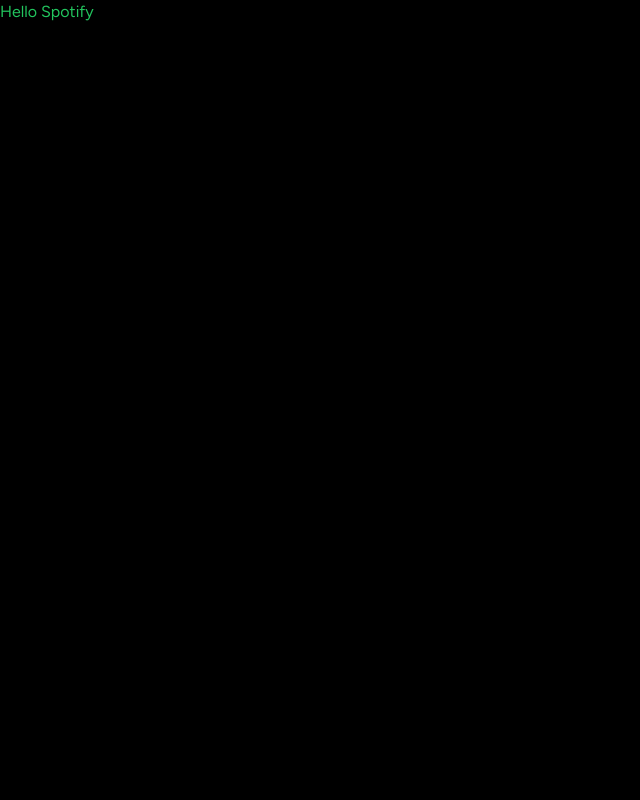
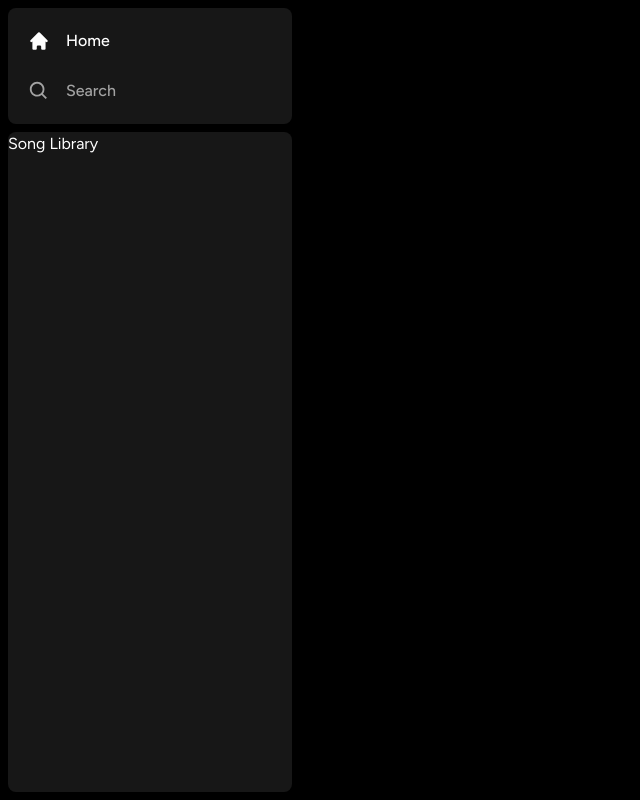
Before and after one commit to Sailesh2577/spotify-clone, a Next.js app: page / in a window 1280 px wide. Shown: the whole page, without its empty margins (0-640 px from the left). Built offline with nearby package versions, Linux system fonts and the light colour scheme.

Commit message:
Added sidebar and icons

```diff
--- a/app/page.tsx
+++ b/app/(site)/page.tsx
@@ -1,5 +1,5 @@
 import Image from "next/image";
 
 export default function Home() {
-  return <div className="text-green-500">Hello Spotify</div>;
+  return <div className="text-green-500">Main Content</div>;
 }
--- a/app/layout.tsx
+++ b/app/layout.tsx
@@ -1,6 +1,8 @@
 import type { Metadata } from "next";
 import { Figtree } from "next/font/google";
 import "./globals.css";
+
+import Sidebar from "@/components/Sidebar";
 
 const font = Figtree({ subsets: ["latin"] });
 
@@ -16,7 +18,9 @@
 }) {
   return (
     <html lang="en">
-      <body className={font.className}>{children}</body>
+      <body className={font.className}>
+        <Sidebar>{children}</Sidebar>
+      </body>
     </html>
   );
 }
--- /dev/null
+++ b/components/Box.tsx
@@ -0,0 +1,18 @@
+import { twMerge } from "tailwind-merge";
+
+interface BoxProps {
+  children: React.ReactNode;
+  className?: string;
+}
+
+const Box: React.FC<BoxProps> = ({ children, className }) => {
+  return (
+    <div
+      className={twMerge(`bg-neutral-900 rounded-lg h-fit w-full`, className)}
+    >
+      {children}
+    </div>
+  );
+};
+
+export default Box;
--- /dev/null
+++ b/components/Sidebar.tsx
@@ -0,0 +1,62 @@
+"use client";
+
+import { usePathname } from "next/navigation";
+import { useMemo } from "react";
+import { HiHome } from "react-icons/hi";
+import { BiSearch } from "react-icons/bi";
+
+import Box from "./Box";
+import SidebarItem from "./SidebarItem";
+
+interface SidebarProps {
+  children: React.ReactNode;
+}
+
+const Sidebar: React.FC<SidebarProps> = ({ children }) => {
+  const pathname = usePathname();
+
+  const routes = useMemo(
+    () => [
+      {
+        icon: HiHome,
+        label: "Home",
+        active: pathname !== "/search",
+        href: "/",
+      },
+      {
+        icon: BiSearch,
+        label: "Search",
+        active: pathname === "/search",
+        href: "/search",
+      },
+    ],
+    [pathname]
+  );
+
+  return (
+    <div className="flex h-full">
+      <div
+        className="
+    hidden
+    md:flex
+    flex-col
+    gap-y-2
+    bg-black
+    h-full
+    w-[300px]
+    p-2"
+      >
+        <Box>
+          <div className="flex flex-col gap-y-4 px-5 py-4">
+            {routes.map((item) => (
+              <SidebarItem key={item.label} {...item} />
+            ))}
+          </div>
+        </Box>
+        <Box className="overflow-y-auto h-full">Song Library</Box>
+      </div>
+    </div>
+  );
+};
+
+export default Sidebar;
--- /dev/null
+++ b/components/SidebarItem.tsx
@@ -0,0 +1,46 @@
+import Link from "next/link";
+import { IconType } from "react-icons";
+import { twMerge } from "tailwind-merge";
+
+interface SidebarItemProps {
+  icon: IconType;
+  label: string;
+  active: boolean;
+  href: string;
+}
+
+const SidebarItem: React.FC<SidebarItemProps> = ({
+  icon: Icon,
+  label,
+  active,
+  href,
+}) => {
+  return (
+    <Link
+      href={href}
+      className={twMerge(
+        `
+  flex
+  flex-row
+  h-auto
+  items-center
+  w-full
+  gap-x-4
+  text-md
+  font-medium
+  cursor-pointer
+  hover:text-white
+  transition
+  text-neutral-400
+  py-1
+  `,
+        active && "text-white"
+      )}
+    >
+      <Icon size={26} />
+      <p className="truncate w-full">{label}</p>
+    </Link>
+  );
+};
+
+export default SidebarItem;
```
Also changed, not shown: package.json (+6 -4 lines), 1 other file (tests, documents, lock files or other folders).
